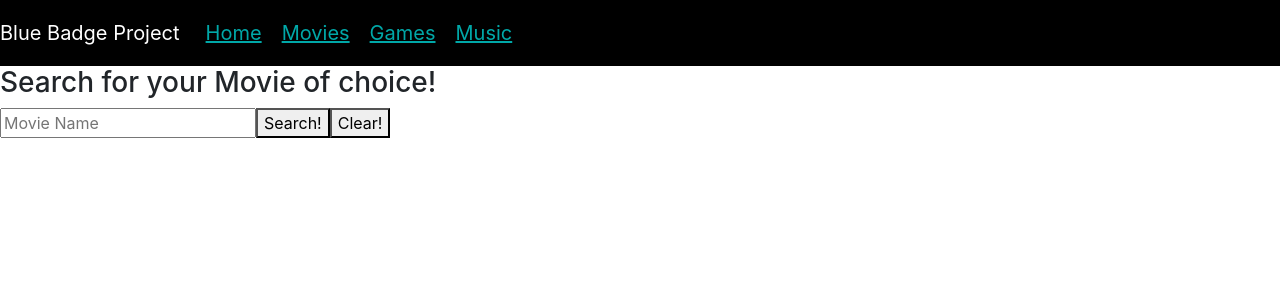
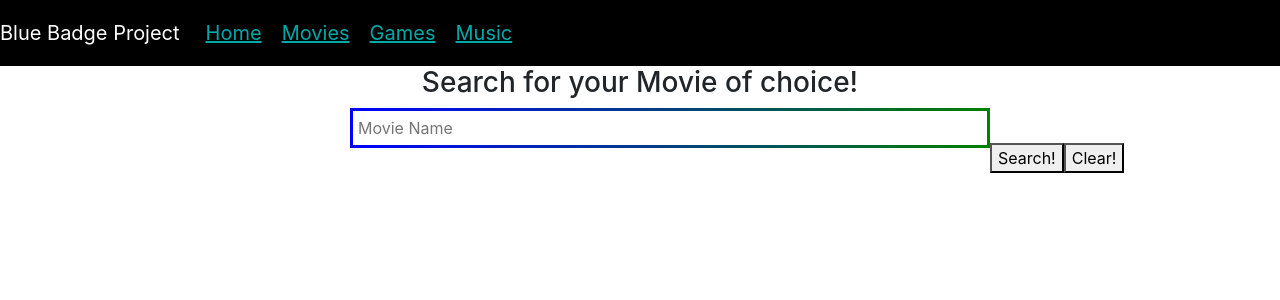
Before and after one commit to carlo1678/BlueBadgeClient, a React (Create React App) app in the folder clientside/: page /movies in a window 1280 px wide. Shown: the top 300 px of the page. Built offline with nearby package versions, Linux system fonts and the light colour scheme.

Commit message:
afternoon push 2

```diff
--- a/clientside/src/App.css
+++ b/clientside/src/App.css
@@ -7,3 +7,35 @@
   padding: 10px;
   color: #00a8a8;
 }
+
+h3 {
+  display: flex;
+  justify-content: center;
+}
+
+.initialSearch {
+  top: 0;
+  margin-left: 350px;
+  transition: 1s;
+  font-size: 1rem;
+  color: blue;
+  border-width: 3px;
+  border-image: linear-gradient(to right, blue, green);
+  border-image-slice: 1;
+  float: left;
+  width: 50%;
+  padding: 5px;
+}
+.initialSearch {
+  display: flex;
+  justify-content: center;
+}
+.buttonSearch {
+  margin-top: 20px;
+}
+.movieCards {
+  margin-top: 7vh;
+
+  display: inline-table;
+  justify-content: center;
+}
--- a/clientside/src/components/Movies.js
+++ b/clientside/src/components/Movies.js
@@ -4,7 +4,7 @@ export default function Movies(props) {
   return (
     <div>
       <p className="title">{props.Title}</p>
-      <img src={props.Poster} alt=""></img>
+      <img src={props.Poster} id="" alt=""></img>
     </div>
   );
 }
--- a/clientside/src/components/MoviesSearch.js
+++ b/clientside/src/components/MoviesSearch.js
@@ -36,12 +36,13 @@ export default function Search() {
         value={userInput}
         onChange={changeInput}
       ></input>
-      <button onClick={() => getMovies()}>Search!</button>
-      <button onClick={resetForm}>Clear!</button>
+      <button type="submit" id="buttonSearch" onClick={() => getMovies()}>Search!</button>
+      <button id="buttonClear" onClick={resetForm}>Clear!</button>
       <div className="movieCards">
         {movies.map((movie) => (
           <Movies Title={movie.Title} Poster={movie.Poster} />
         ))}
+
       </div>
     </div>
   );
```
